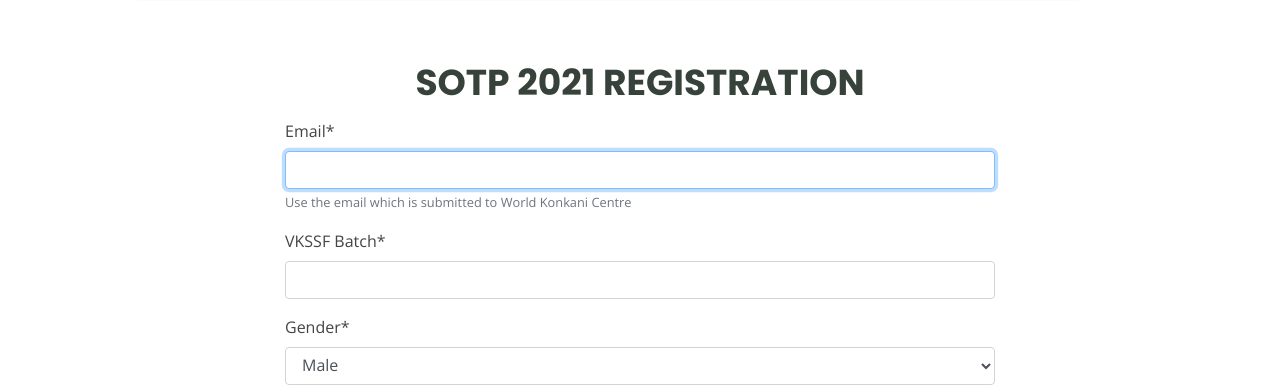
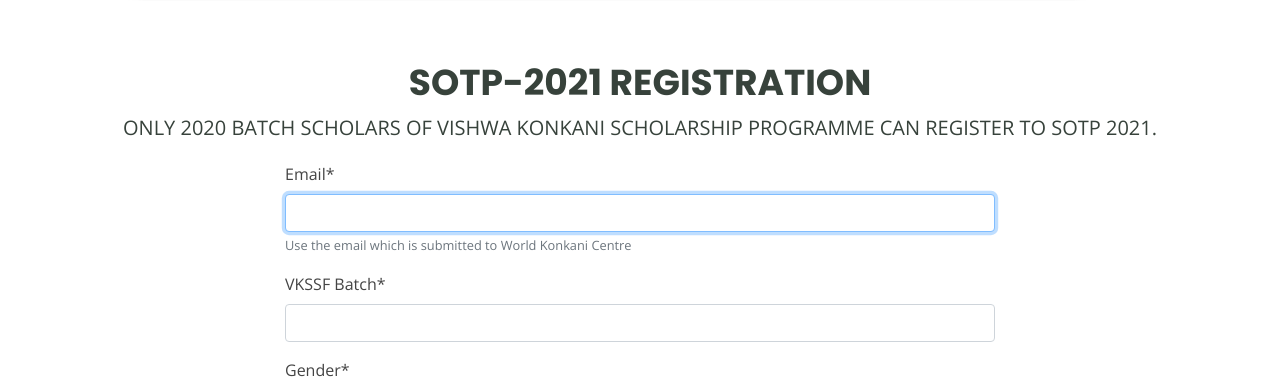
Before and after one commit to World-Konkani-Centre/kshamata-portal, a Django app: page /register/ in a window 1280 px wide. Shown: the part 588-974 px from the top of the page. Run offline with Django 3.2, Linux system fonts and the light colour scheme; some libraries are stand-ins or nearby versions.

Commit message:
Production

```diff
--- a/templates/authorization/register.html
+++ b/templates/authorization/register.html
@@ -23,8 +23,8 @@
       <div class="container" data-aos="fade-up">
 
         <div class="section-message">
-          <h2>SOTP 2021 Registration</h2>
-          {% comment %} <p>KSHAMATA Registered users</p> {% endcomment %}
+          <h2>SOTP-2021 Registration</h2>
+          <p>ONLY 2020 BATCH SCHOLARS OF VISHWA KONKANI SCHOLARSHIP PROGRAMME CAN REGISTER TO SOTP 2021.</p>
         </div>
 
 
```
Also changed, not shown: kshamata/settings.py (+14 -4 lines).
